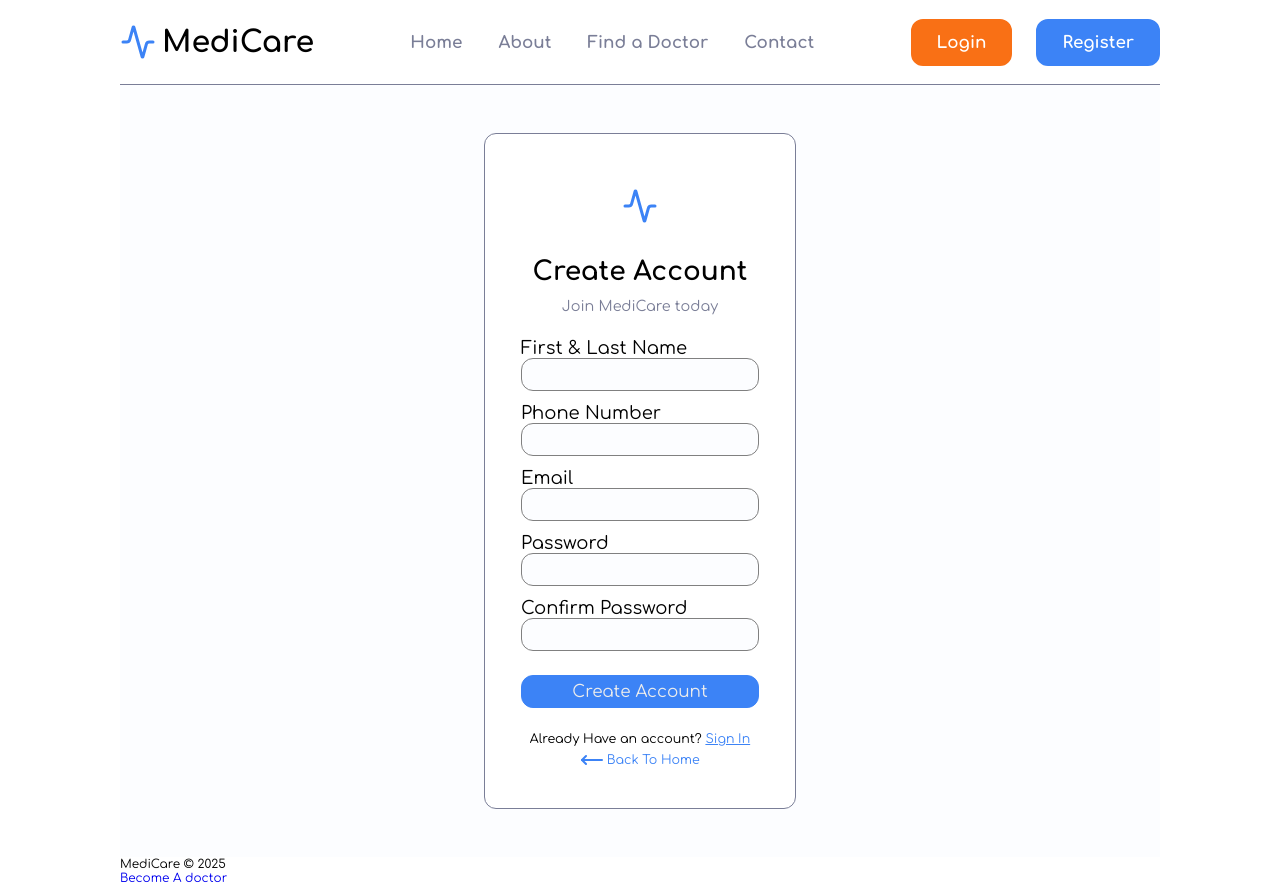
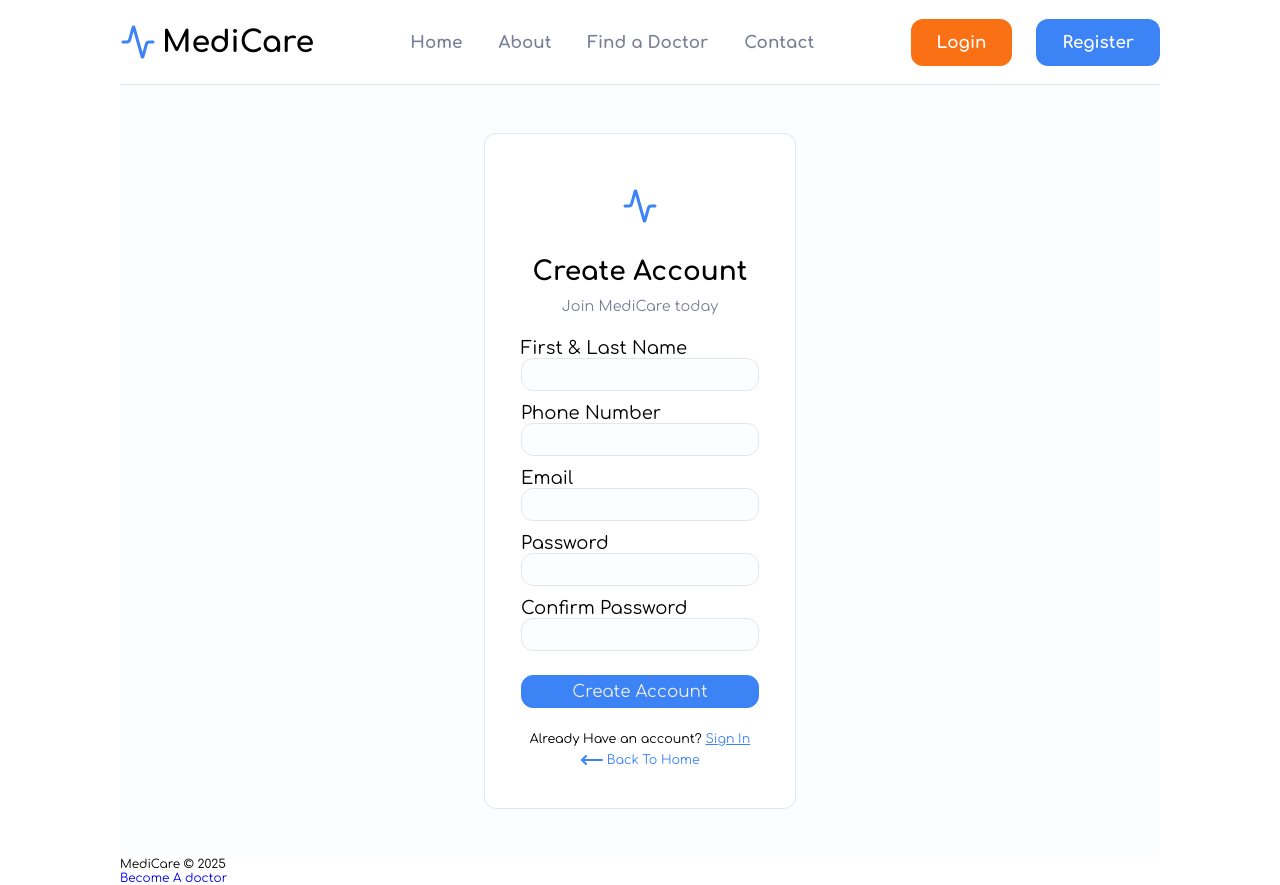
Before and after one commit to ZlatinZlatinov/MedicalCenterInformationSystem, a React (Vite) app in the folder client/: page /register in a window 1280 px wide. Built offline with nearby package versions, Linux system fonts and the light colour scheme.

Commit message:
Fixed styling of borders

```diff
--- a/client/src/styles/authForm.css
+++ b/client/src/styles/authForm.css
@@ -12,7 +12,8 @@
 
 .auth-form {
     background-color: var(--primary-white);
-    border: 1px solid var(--primary-text-color);
+    border: var(--primary-border);
+    border-width: var(--border-width);
     border-radius: 12px;
     padding: 3rem 3rem;
     display: flex;
@@ -58,12 +59,12 @@
 .form-fields input,
 .form-fields select,
 .form-fields textarea {
+    border: var(--primary-border);
+    border-width: var(--border-width);
     border-radius: var(--border-radius);
     padding: 0.5rem 0.6rem;
     font-size: 1.4rem;
-    /* padding-left: 0.6rem; */
     background-color: var(--primary-background-white);
-    border: 1px solid gray;
 }
 
 .form-fields textarea {
--- a/client/src/styles/dashboard.css
+++ b/client/src/styles/dashboard.css
@@ -6,7 +6,8 @@
 }
 
 .dash-card {
-    border: 1px solid var(--primary-text-color);
+    border: var(--primary-border);
+    border-width: var(--border-width);
     border-radius: var(--border-radius);
     padding: 2rem;
     font-size: 1.6rem;
@@ -25,12 +26,13 @@
 }
 
 .dash-card-btn {
+    border: var(--primary-border);
+    border-width: var(--border-width);
     border-radius: var(--border-radius);
     padding: 0.7rem 1.8rem;
     font-weight: bold;
     cursor: pointer;
     font-size: 1.3rem;
-    border: 1px solid var(--primary-text-color);
     width: 100%;
     display: block;
     text-align: center;
--- a/client/src/styles/doctorDetails.css
+++ b/client/src/styles/doctorDetails.css
@@ -17,7 +17,8 @@
 .details-main-info,
 .details-education,
 .details-phone {
-    border: 1px solid var(--primary-text-color);
+    border: var(--primary-border);
+    border-width: var(--border-width);
     border-radius: var(--border-radius);
     padding: 1.5rem;
 }
@@ -77,7 +78,8 @@
 }
 
 .book-doctor {
-    border: 1px solid var(--primary-text-color);
+    border: var(--primary-border);
+    border-width: var(--border-width);
     border-radius: var(--border-radius);
     padding: 1.5rem;
     display: flex;
--- a/client/src/styles/doctorsList.css
+++ b/client/src/styles/doctorsList.css
@@ -10,7 +10,7 @@
 }
 
 .all-doctors .doctor-card {
-    border: 1px solid var(--primary-text-color);
+    border: var(--border-width) var(--primary-border);
     border-radius: var(--border-radius);
     padding: 1rem;
 }
@@ -56,7 +56,8 @@
 .search-doctors select {
     font-size: 1.3rem;
     padding: 0.2rem;
-    border: 1px solid var(--primary-text-color);
+    border: var(--primary-border);
+    border-width: var(--border-width);
     border-radius: var(--border-radius);
 }
 
--- a/client/src/styles/navbar.css
+++ b/client/src/styles/navbar.css
@@ -2,7 +2,8 @@
     display: flex;
     justify-content: space-between;
     align-items: center;
-    border-bottom: 0.5px solid var(--primary-text-color);
+    border-bottom: var(--primary-border);
+    border-width: var(--border-width);
     padding: 0.5rem 0rem;
 }
 
--- a/client/src/styles/schedule.css
+++ b/client/src/styles/schedule.css
@@ -3,6 +3,8 @@
 }
 
 #doc-schedule-form fieldset {
+    border: var(--primary-border);
+    border-width: var(--border-width);
     border-radius: var(--border-radius);
     padding: 1rem;
     display: flex;
@@ -20,7 +22,8 @@
 
 #doc-schedule-form input,
 #doc-schedule-form select {
-    border: solid 1px var(--primary-text-color);
+    border: var(--primary-border);
+    border-width: var(--border-width);
     padding-left: 0.4rem;
     border-radius: var(--border-radius);
     font-size: 1.3rem;
```
